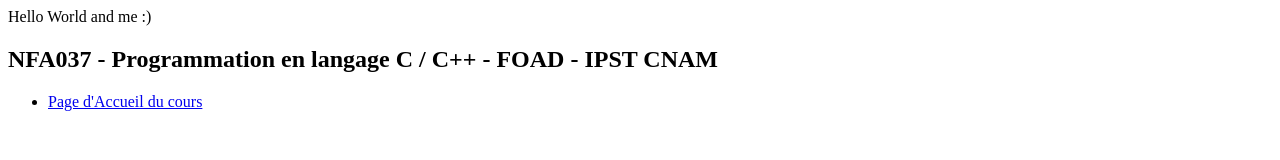
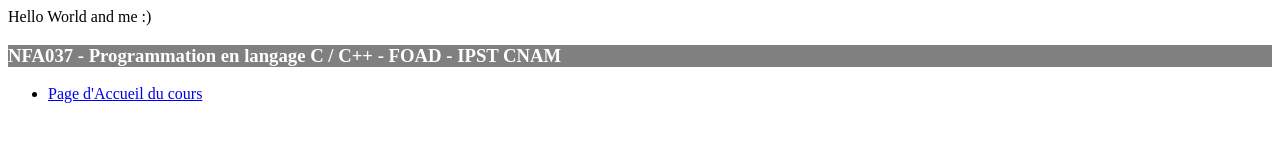
Before and after one commit to Richalbert/richalbert.github.io, a plain HTML site: page index.html in a window 1280 px wide. Drawn offline with Linux system fonts and the light colour scheme.

Commit message:
Inline CSS

```diff
--- a/index.html
+++ b/index.html
@@ -1,6 +1,6 @@
 Hello World and me :)
 
-<h2>NFA037 - Programmation en langage C / C++ - FOAD - IPST CNAM</h2>
+<h3 style="color:white; background-color: gray;">NFA037 - Programmation en langage C / C++ - FOAD - IPST CNAM</h3>
 
 <ul>
 	<li><a href="https://lecnam.net/">Page d'Accueil du cours</a></li>
```
